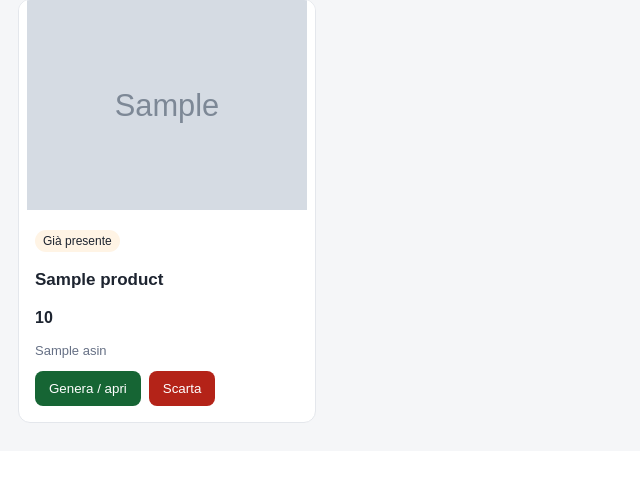
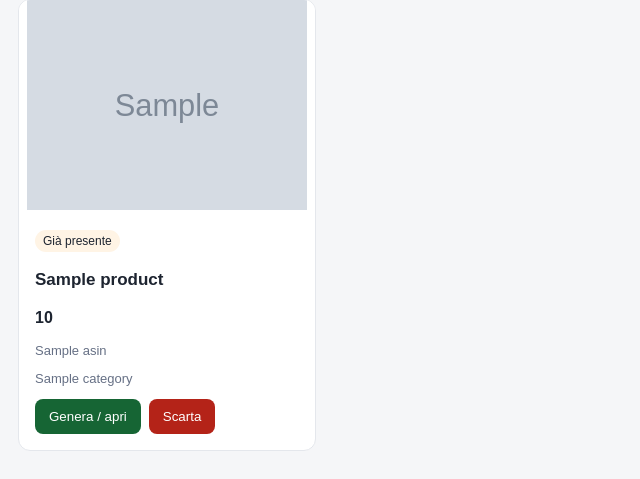
Before and after one commit to Niki206cc/amazonwp, a Flask app: template templates/discover.html in a window 1280 px wide. Shown: the part 825-1304 px from the top of the page, without its empty margins (0-640 px from the left). Before the commit the page ends 1248 px from the top, so only its background shows below. Run offline with Flask 3, Linux system fonts and the light colour scheme; data comes from the database, SQL or seed files in the repository; the template is opened without the code that fills it: most values are stand-ins (such as "Sample title", 1, 10 or a date in 2020); grey boxes marked "Sample" are stand-in pictures.

Commit message:
Pass enriched discovery fields to product v1.7.2

```diff
--- a/templates/discover.html
+++ b/templates/discover.html
@@ -32,10 +32,7 @@
   <p>Cerca manualmente su Amazon il prodotto più adatto a <strong>{{ opportunity.name }}</strong> e incolla qui il link. Il sistema importa i dati del prodotto e apre la scheda di modifica: potrai correggere prezzo, immagine, caratteristiche e note prima di generare l’articolo.</p>
   <form method="post" action="{{ url_for('discover_manual_link') }}">
     <input type="hidden" name="opportunity_json" value='{{ opportunity_json|e }}'>
-    <div class="search-row">
-      <input name="amazon_url" required placeholder="Incolla il link del prodotto Amazon.it">
-      <button class="btn success" type="submit">Importa</button>
-    </div>
+    <div class="search-row"><input name="amazon_url" required placeholder="Incolla il link del prodotto Amazon.it"><button class="btn success" type="submit">Importa</button></div>
     <small>Il contesto del Radar viene conservato fino alla generazione: evento, data evento, pubblicazione consigliata, taglio editoriale, motivazione, titolo suggerito e idee prodotto.</small>
   </form>
 </section>
@@ -48,9 +45,10 @@
   <div class="card-body">
     {% if p.duplicate %}<span class="badge warning-badge">Già presente</span>{% endif %}
     <h3>{{ p.title }}</h3><p class="price">{{ p.price }}</p><p class="muted">{{ p.asin }}</p>
+    {% if p.category %}<p class="muted">{{ p.category }}</p>{% endif %}
     {% if not p.dismissed %}<div class="actions">
       <form method="post" action="{{ url_for('discover_add') }}">
-        {% for k in ['asin','title','amazon_url','image_url','price'] %}<input type="hidden" name="{{ k }}" value="{{ p[k] }}">{% endfor %}
+        {% for k in ['asin','title','amazon_url','image_url','price','category','features','notes'] %}<input type="hidden" name="{{ k }}" value="{{ p.get(k,'') }}">{% endfor %}
         {% if opportunity_json %}<input type="hidden" name="opportunity_json" value='{{ opportunity_json|e }}'>{% endif %}
         <button class="btn success">Genera / apri</button>
       </form>
```
